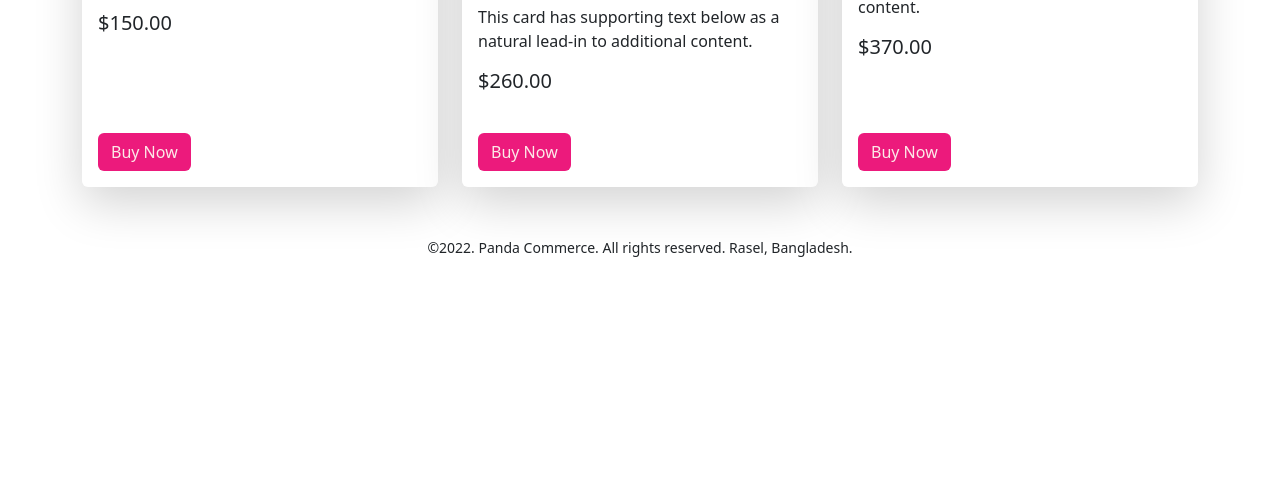
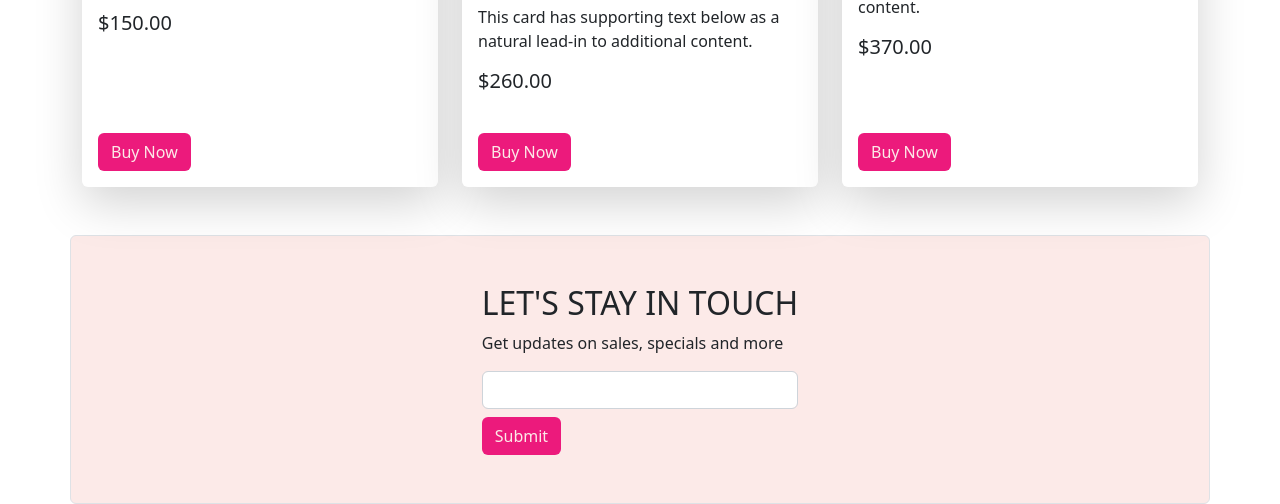
Before and after one commit to rasel497/Panda-Commerce-bootstrap, a plain HTML site: page index.html in a window 1280 px wide. Shown: the part 1945-2449 px from the top of the page. Before the commit the page ends 2220 px from the top, so only its background shows below. Drawn offline with nearby package versions, Linux system fonts and the light colour scheme; files whose address does not match are found by name.

Commit message:
Subscribe section done

```diff
--- a/index.html
+++ b/index.html
@@ -262,15 +262,22 @@
         </section>
 
         <!--------------Subscribe section Using bootstrap form   section-05----------------->
-
+        <section class="container d-flex justify-content-center panda-bg-info border rounded-2">
+            <div class="p-5">
+                <h2>LET'S STAY IN TOUCH</h2>
+                <p>Get updates on sales, specials and more</p>
+                <form>
+                    <div class="mb-2">
+                        <input type="password" class="form-control" id="exampleInputPassword1">
+                    </div>
+                    <button type="submit" class="btn panda-btn-warning">Submit</button>
+                </form>
+            </div>
+        </section>
 
     </main>
 
-    <!-------------footer section-06----------------->
 
-    <footer class="container mt-5 text-center" id="subscribe">
-        <p><small>©2022. Panda Commerce. All rights reserved. Rasel, Bangladesh.</small></p>
-    </footer>
 
     <script src="https://cdn.jsdelivr.net/npm/bootstrap@5.2.0/dist/js/bootstrap.bundle.min.js"
         integrity="sha384-A3rJD856KowSb7dwlZdYEkO39Gagi7vIsF0jrRAoQmDKKtQBHUuLZ9AsSv4jD4Xa"
```
